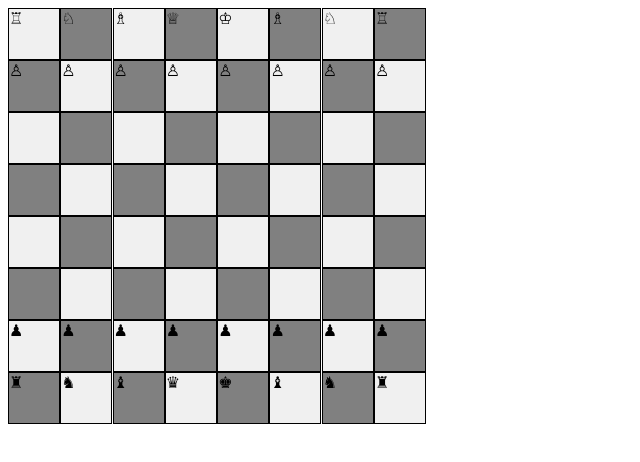
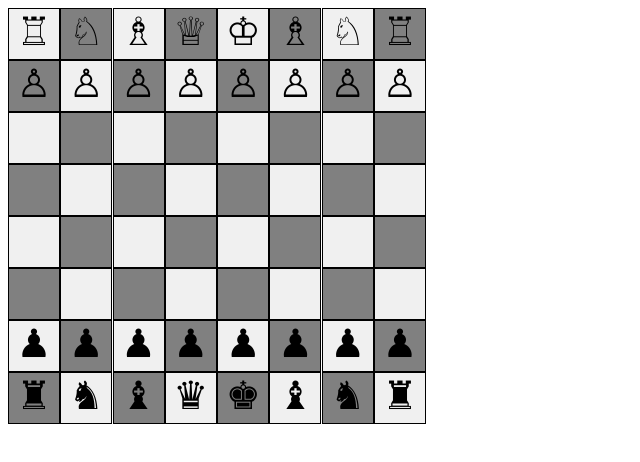
Before and after one commit to brxnin/Xadrez, a plain HTML site: page index.html in a window 1280 px wide. Shown: the whole page, without its empty margins (0-640 px from the left). Drawn offline with Linux system fonts and the light colour scheme.

Commit message:
Update style.css

```diff
--- a/style.css
+++ b/style.css
@@ -10,6 +10,8 @@
     width: 50px;
     height: 50px;
     border: 1px solid black;
+    font-size: 39px;
+    text-align: center;
 }
 
 /* Criando o padrão de cores do tabuleiro */
```
